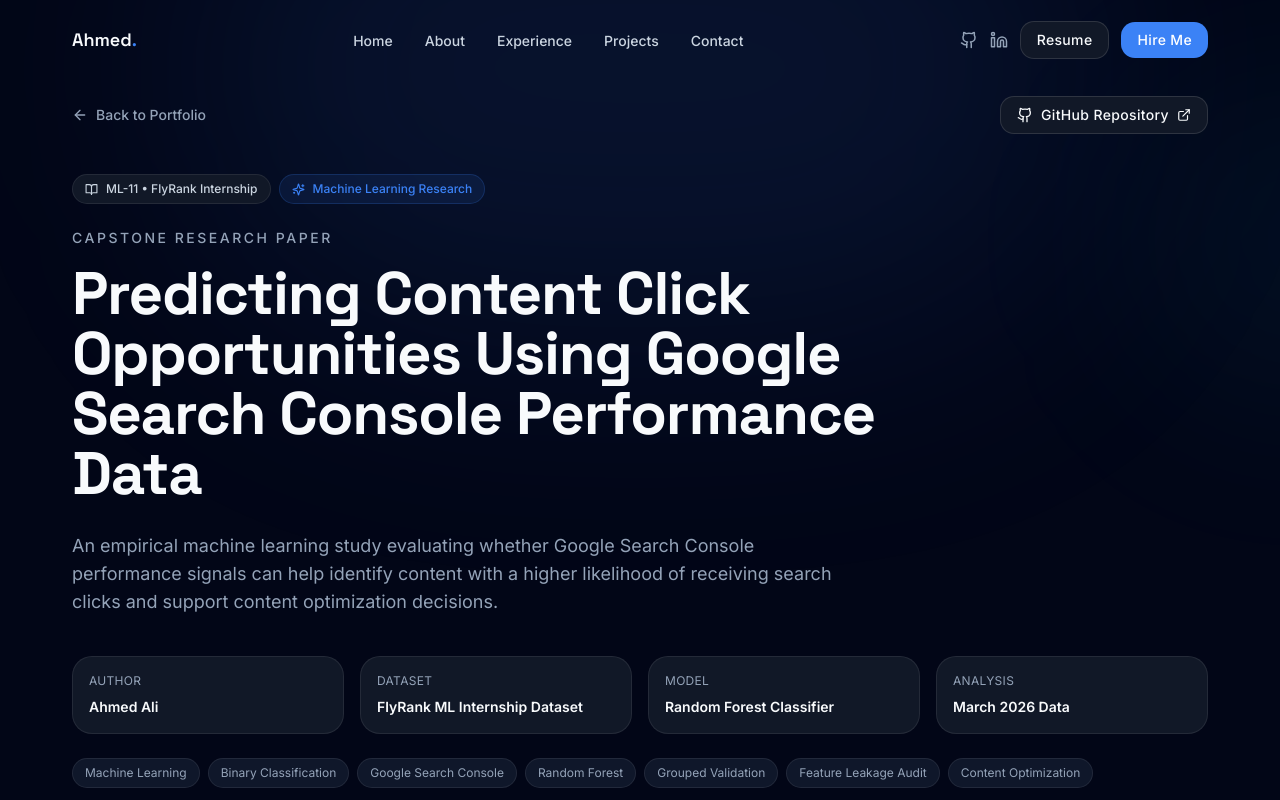
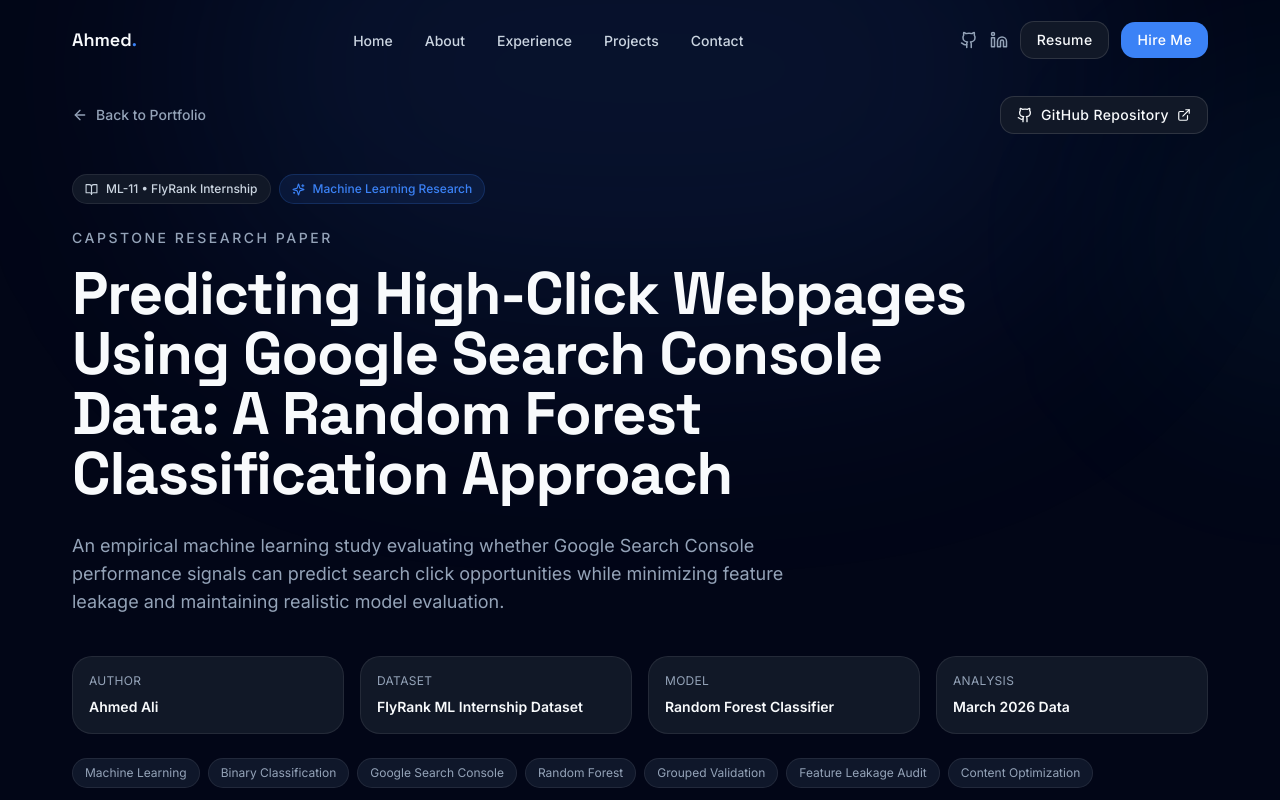
Before and after one commit to ahmedali2155/portfolio, a React (Vite) app: page /flyrank-research-paper in a window 1280 px wide. Shown: the top 800 px of the page. Built offline with nearby package versions, Linux system fonts and the light colour scheme.

Commit message:
Add ML-11 research paper and portfolio integration

```diff
--- a/src/components/research/PaperHeader.tsx
+++ b/src/components/research/PaperHeader.tsx
@@ -10,10 +10,14 @@
 import { Container } from "@/components/ui/Container";
 
 interface PaperHeaderProps {
+  title?: string;
   githubUrl: string;
 }
 
-export function PaperHeader({ githubUrl }: PaperHeaderProps) {
+export function PaperHeader({
+  title = "Predicting Content Click Opportunities Using Google Search Console Performance Data",
+  githubUrl,
+}: PaperHeaderProps) {
   return (
     <section className="relative overflow-hidden border-b border-border-subtle">
       {/* Ambient background */}
@@ -39,7 +43,6 @@
               Back to Portfolio
             </Link>
 
-            <div className="flex flex-wrap items-center gap-3">
             <Button
               as="a"
               href={githubUrl}
@@ -53,9 +56,8 @@
               <ExternalLink size={14} />
             </Button>
           </div>
-          </div>
 
-          {/* Paper metadata */}
+          {/* Badges */}
           <div className="mb-6 flex flex-wrap items-center gap-2">
             <span className="inline-flex items-center gap-2 rounded-full border border-border-subtle bg-surface-card px-3 py-1.5 text-xs font-medium text-text-secondary">
               <BookOpen size={13} />
@@ -75,19 +77,18 @@
             </p>
 
             <h1 className="max-w-4xl font-heading text-3xl font-bold leading-tight text-text-primary sm:text-4xl md:text-5xl lg:text-6xl">
-              Predicting Content Click Opportunities Using Google Search
-              Console Performance Data
+              {title}
             </h1>
 
             <p className="mt-7 max-w-3xl text-base leading-8 text-text-muted md:text-lg">
               An empirical machine learning study evaluating whether Google
-              Search Console performance signals can help identify content
-              with a higher likelihood of receiving search clicks and support
-              content optimization decisions.
+              Search Console performance signals can predict search click
+              opportunities while minimizing feature leakage and maintaining
+              realistic model evaluation.
             </p>
           </div>
 
-          {/* Author / study information */}
+          {/* Paper Info */}
           <div className="mt-10 grid gap-4 sm:grid-cols-2 lg:grid-cols-4">
             <div className="rounded-card border border-border-subtle bg-surface-card p-4">
               <p className="text-xs uppercase tracking-wide text-text-muted">
@@ -126,7 +127,7 @@
             </div>
           </div>
 
-          {/* Topic tags */}
+          {/* Tags */}
           <div className="mt-6 flex flex-wrap gap-2">
             {[
               "Machine Learning",
--- /dev/null
+++ b/vite.config.d.ts
@@ -0,0 +1,2 @@
+declare const _default: import("vite").UserConfig;
+export default _default;
--- /dev/null
+++ b/vite.config.js
@@ -0,0 +1,15 @@
+import { defineConfig } from "vite";
+import react from "@vitejs/plugin-react";
+import path from "path";
+export default defineConfig({
+    plugins: [react()],
+    resolve: {
+        alias: {
+            "@": path.resolve(__dirname, "./src"),
+        },
+    },
+    build: {
+        outDir: "dist",
+        sourcemap: false,
+    },
+});
```
Lines whose indentation alone changed are shown as unchanged.
